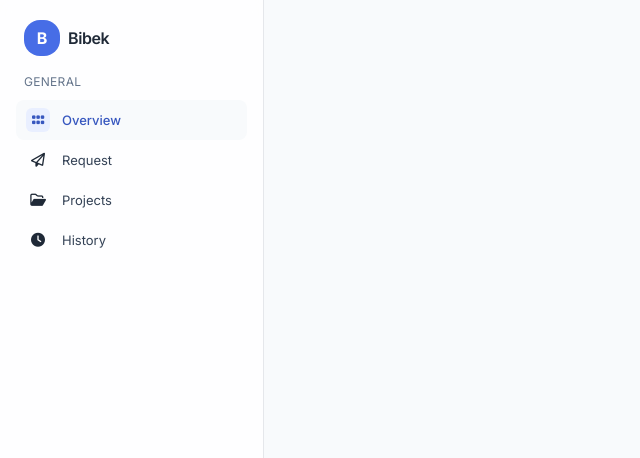
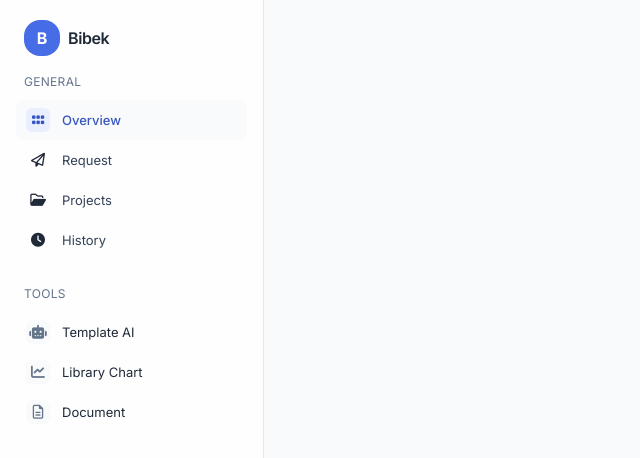
Before and after one commit to BibekPandu/CSSTailwind, a plain HTML site: page tailwind/Tailwindproject.html in a window 1280 px wide. Shown: the top 458 px of the page, without its empty margins (0-640 px from the left). Drawn offline with nearby package versions, Linux system fonts and the light colour scheme.

Commit message:
the next section of the sidebar

```diff
--- a/tailwind/Tailwindproject.html
+++ b/tailwind/Tailwindproject.html
@@ -75,6 +75,7 @@
   <body class="bg-ink-50 text-ink-800 antialiased">
     <div class="min-h-full">
       <div class="grid lg:grid-cols-[264px_1fr]">
+        <!-- sidebar section -->
         <aside
           class="hidden lg:flex min-h-screen sticky top-0 flex-col gap-3 border-r borderlink-100 bg-white/80 backdrop-blur px-4 py-5"
         >
@@ -87,6 +88,7 @@
             <span class="font-semibold tracking-tight">Bibek</span>
           </a>
           <nav class="mt-1 flex-1 space-y-6 text-[13px] leading-5">
+            <!-- first sidebar section -->
             <section>
               <h2
                 class="px-2 mb-2 text-ink-500 text-[12px] uppercase tracking-wide"
@@ -138,6 +140,48 @@
                 <span class="text-ink-700">History</span>
               </a>
             </section>
+            <!-- next section -->
+            <section>
+              <h2
+                class="px-2 mb-2 text-ink-500 text-[12px] uppercase tracking-wide"
+              >
+                Tools
+              </h2>
+              <a
+                href="#"
+                class="group flex items-center gap-3 rounded-lg px-2.5 py-2 hover:bg-ink-50"
+              >
+                <span
+                  class="h-6 w-6 grid place-items-center rounded-md bg-ink-50 text-ink-500 group-hover:bg-brand-50 group-hover:text-brand-700"
+                >
+                  <i class="fa-solid fa-robot text-[14px]"></i>
+                </span>
+                <span>Template AI</span>
+              </a>
+              <a
+                href="#"
+                class="group flex items-center gap-3 rounded-lg px-2.5 py-2 hover:bg-ink-50"
+              >
+                <span
+                  class="h-6 w-6 grid place-items-center rounded-md bg-ink-50 text-ink-500 group-hover:bg-brand-50 group-hover:text-brand-700"
+                >
+                  <i class="fa-solid fa-chart-line text-[14px]"></i>
+                </span>
+                <span>Library Chart</span>
+              </a>
+              <a
+                href="#"
+                class="group flex items-center gap-3 rounded-lg px-2.5 py-2 hover:bg-ink-50"
+              >
+                <span
+                  class="h-6 w-6 grid place-items-center rounded-md bg-ink-50 text-ink-500 group-hover:bg-brand-50 group-hover:text-brand-700"
+                >
+                  <i class="fa-regular fa-file-lines text-[14px]"></i>
+                </span>
+                <span>Document</span>
+              </a>
+            </section>
+            <!-- next section of sidebar -->
           </nav>
         </aside>
       </div>
```
